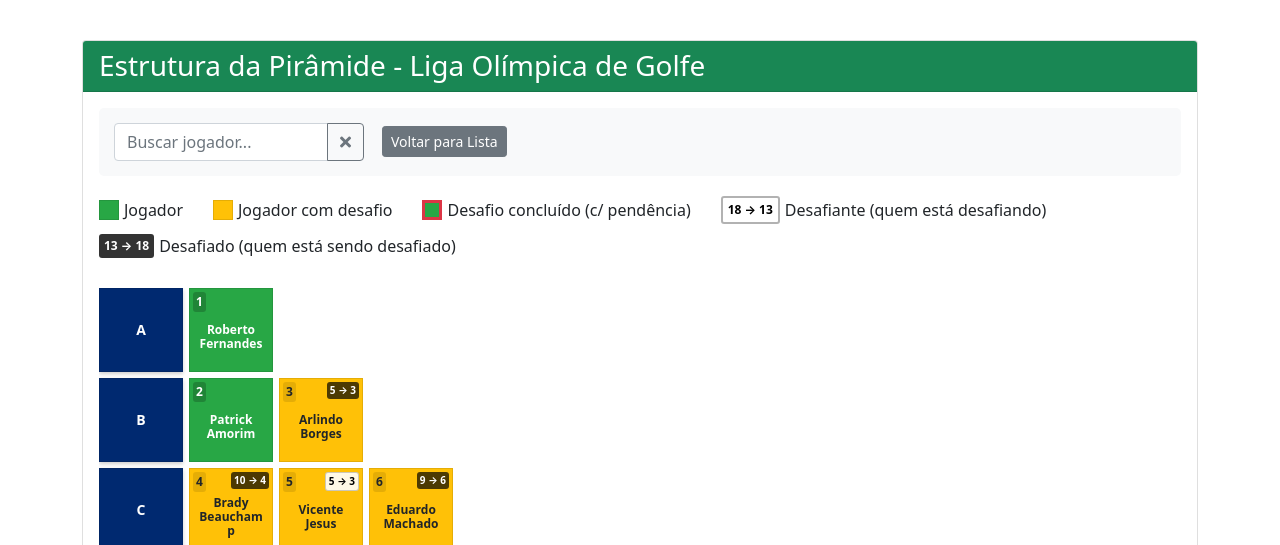
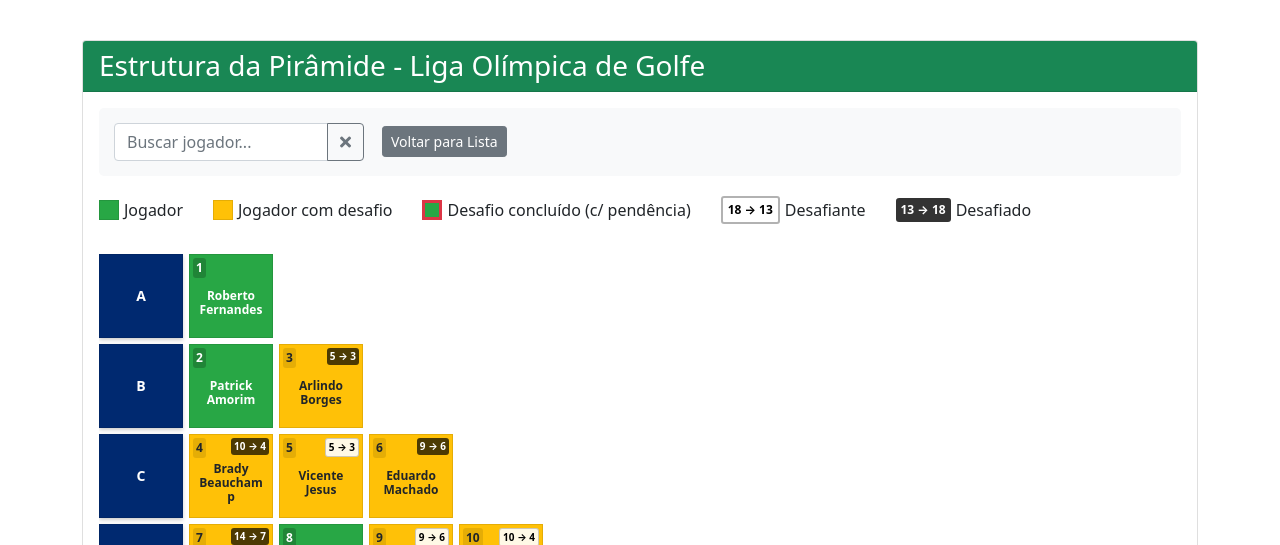
Before and after one commit to mauroto1000/ligaolimpicadegolfe, a Flask app: page /pyramid_dynamic in a window 1280 px wide. Shown: the part 56-601 px from the top of the page. Run offline with Flask 3, Linux system fonts and the light colour scheme; data comes from the database, SQL or seed files in the repository.

Commit message:
Ajuste da legenda de desafiante e desafiado

```diff
--- a/templates/pyramid_dynamic.html
+++ b/templates/pyramid_dynamic.html
@@ -339,6 +339,7 @@
         </div>
 
         <!-- Legenda - Com explicação das cores das setas -->
+        <!-- Legenda - Com apenas as labels Desafiante e Desafiado -->
         <div class="legend-container">
             <div class="legend-item">
                 <div class="legend-color legend-green"></div>
@@ -354,11 +355,11 @@
             </div>
             <div class="legend-item">
                 <span style="font-size: 12px; padding: 3px 5px; background-color: rgba(255, 255, 255, 0.95); color: black; border: 2px solid rgba(0, 0, 0, 0.3); border-radius: 3px; font-weight: bold;">18 → 13</span>
-                <span style="margin-left: 5px;">Desafiante (quem está desafiando)</span>
+                <span style="margin-left: 5px;">Desafiante</span>
             </div>
             <div class="legend-item">
                 <span style="font-size: 12px; padding: 3px 5px; background-color: rgba(0, 0, 0, 0.8); color: white; border-radius: 3px; font-weight: bold;">13 → 18</span>
-                <span style="margin-left: 5px;">Desafiado (quem está sendo desafiado)</span>
+                <span style="margin-left: 5px;">Desafiado</span>
             </div>
         </div>
 
```
